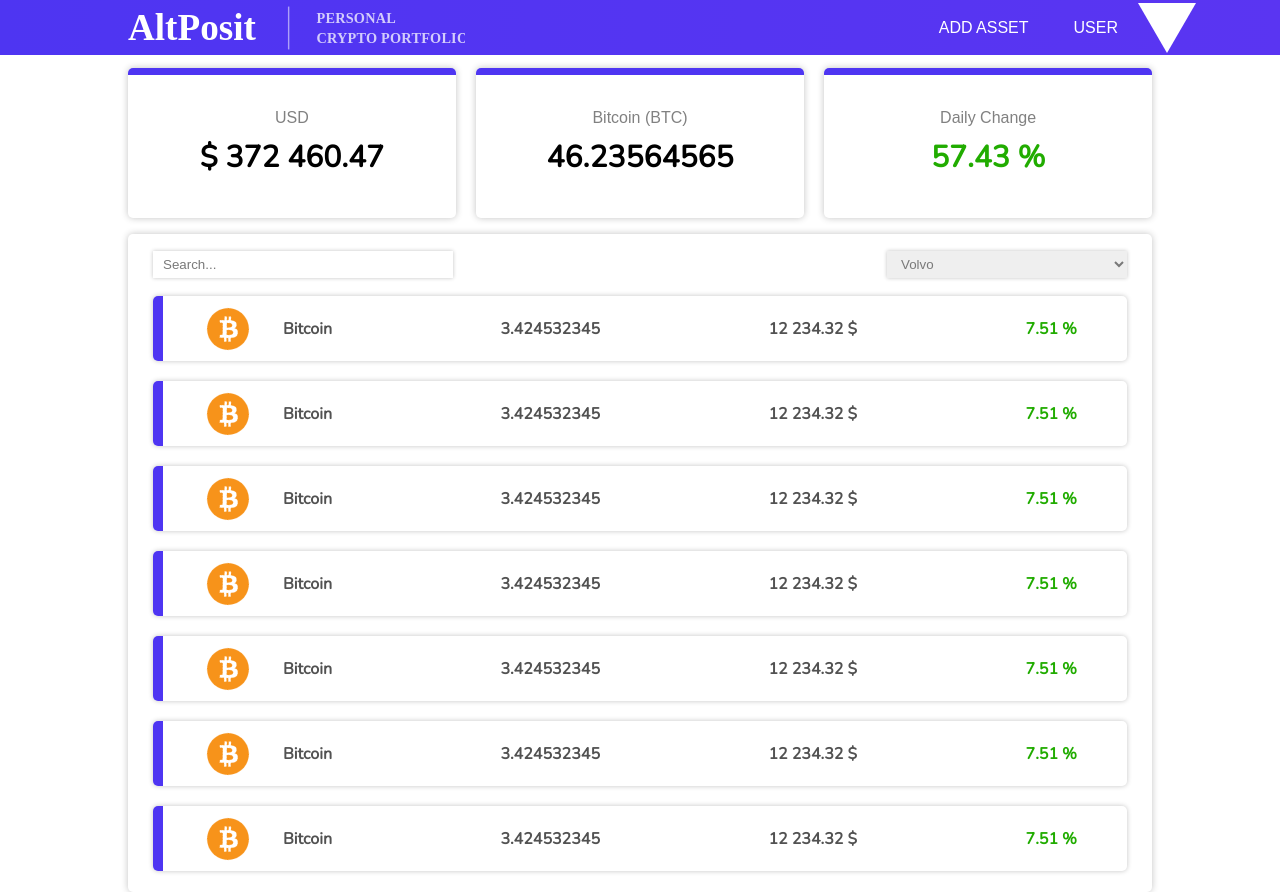
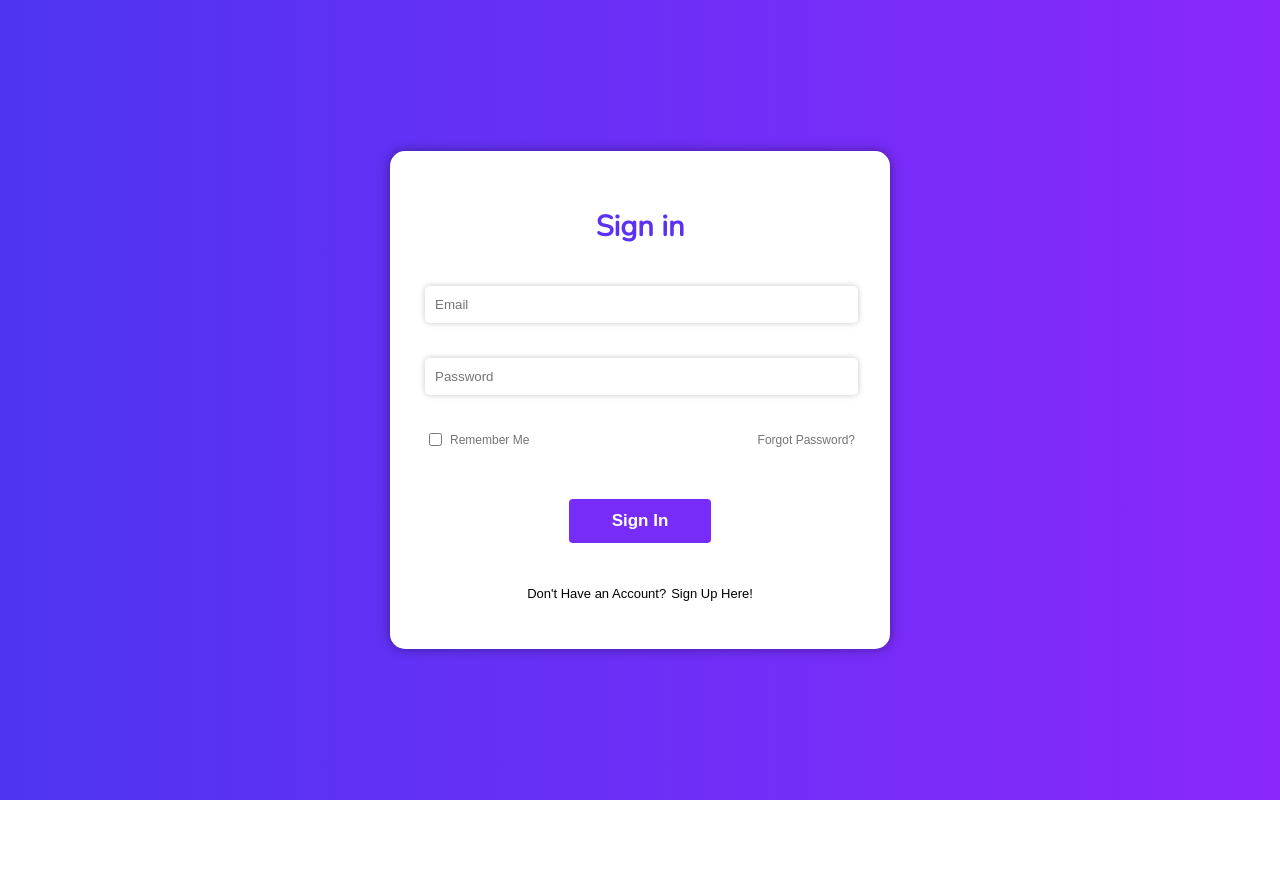
Before and after one commit to alkuca/Crypto-Portfolio, a React (Create React App) app in the folder client/: page /login in a window 1280 px wide. After the commit the page ends 800 px from the top, so only its background shows below. Built offline with nearby package versions, Linux system fonts and the light colour scheme.

Commit message:
login page

```diff
--- a/client/package.json
+++ b/client/package.json
@@ -6,6 +6,7 @@
     "classnames": "^2.2.6",
     "react": "^16.8.6",
     "react-dom": "^16.8.6",
+    "react-router-dom": "^5.0.1",
     "react-scripts": "2.1.8"
   },
   "scripts": {
--- a/client/src/App.css
+++ b/client/src/App.css
@@ -48,6 +48,7 @@
 
 .navbar--content--right{
   display:flex;
+  align-items:center;
 }
 
 .navbar--link{
@@ -55,6 +56,18 @@
   margin-right:20px;
   color:white;
   font-family: "Nunito ExtraBold", sans-serif;
+}
+
+.navbar--link-button{
+    margin-right:25px;
+    color:white;
+    font-family: "Nunito ExtraBold", sans-serif;
+    border: 0;
+    height: 35px;
+    width: 119px;
+    border-radius: 3px;
+    background: #07ab33;
+    box-shadow: 0 0 7px rgba(0, 0, 0, 0.24);
 }
 
 .navbar--user--menu{
@@ -134,6 +147,7 @@
         opacity:1;
     }
 }
+
 
 /* #####################################  END OF NAVBAR  ###################################### */
 
@@ -268,10 +282,24 @@
   display: flex;
   flex-direction: column;
   justify-content: center;
+  transition:0.2s;
+  cursor:pointer;
+}
+
+.asset:hover{
+    box-shadow: 0 0 7px rgba(0, 0, 0, 0.28);
+    transition:0.2s;
+    transform:scale(1.01)perspective(1px);
+}
+
+.asset:hover > .asset--blue--line{
+    transition:0.2s;
+    width:0;
 }
 
 .asset--blue--line{
   width:10px;
+  transition:0.2s;
   background: #4E35F2;
   left:0;
   top:0;
@@ -319,3 +347,134 @@
 }
 
 /* #####################################  END OF ASSETS  ###################################### */
+
+/* #####################################  START OF LOGIN  ###################################### */
+
+.login--page{
+    width:100%;
+    height:100vh;
+    background:red;
+    background: linear-gradient( to right, #4E35F2, #8A28FB);
+    display:flex;
+    flex-direction: column;
+    align-items: center;
+    justify-content: center;
+}
+
+
+.login--container{
+    min-width:500px;
+    background:white;
+    border-radius:15px;
+    box-shadow: 0 0 11px rgba(0, 0, 0, 0.40);
+    position:relative;
+}
+
+.login--content{
+    margin:35px;
+}
+
+
+.login--content--title--container{
+    width:100%;
+    height:80px;
+    display:flex;
+    flex-direction: column;
+    align-items: center;
+    justify-content: center;
+}
+
+.login--content--title{
+    color:#5B32F4;
+    font-weight:700;
+    font-size:29px;
+}
+
+.login--content--form--container input{
+    width:98%;
+    margin-top:20px;
+    margin-bottom:15px;
+    height:35px;
+    border:0;
+    background-color:white;
+    box-shadow: 0 0 6px rgba(0, 0, 0, 0.22);
+    padding-left:10px;
+    border-radius:5px;
+}
+
+input:focus{
+    outline: none;
+}
+button:focus{
+    outline: none;
+}
+
+
+.remember--me--container{
+    display:flex;
+    margin-top:20px;
+    flex-direction: row;
+    align-items: center;
+}
+
+
+.remember--me--label{
+    font-family: "Nunito SemiBold", sans-serif;
+    font-size:12px;
+    margin-left:5px;
+    color: #747474;
+}
+
+.forgot--password--label{
+    font-family: "Nunito SemiBold", sans-serif;
+    font-size:12px;
+    color: #747474;
+    margin-left: auto;
+}
+
+.sign--in--button--container{
+    margin-top:50px;
+    width:100%;
+    display:flex;
+    flex-direction: column;
+    align-items: center;
+    justify-content: center;
+}
+
+.sign--in--button{
+    border:none;
+    padding:12px 43px;
+    color:white;
+    font-weight:700;
+    font-size:17px;
+    border-radius:4px;
+    background:#772CF8;
+}
+
+
+.sign--up--here--container{
+    display:flex;
+    justify-content: center;
+    margin-top:30px;
+    font-size:13px;
+    font-family: "Nunito SemiBold", sans-serif;
+}
+
+.sign--up--here--link{
+    margin-left:5px;
+}
+
+
+@media screen and (max-width: 700px) {
+    .login--container{
+        min-width:87%;
+    }
+    .login--content{
+        margin:25px;
+    }
+    .login--container{
+        margin-bottom:50px;
+    }
+}
+
+/* #####################################  END OF LOGIN  ###################################### */
--- a/client/src/App.js
+++ b/client/src/App.js
@@ -1,61 +1,20 @@
 import React, { Component } from 'react';
 import './App.css';
-import Navbar from "./Components/Navbar"
-import ValueBlock from "./Components/ValueBlock";
-import Asset from "./Components/Asset";
+import Home from "./Components/Home";
+import Login from "./Components/Login";
+import {BrowserRouter as Router, Route} from 'react-router-dom';
 
 class App extends Component {
   render() {
     return (
-      <div className="App">
-          <Navbar/>
 
-        <div className="block--container">
-          <div className="block--container--content">
-              <ValueBlock type="USD" value="$ 372 460.47"/>
-              <ValueBlock type="Bitcoin (BTC)" value="46.23564565"/>
-              {/* replace next div block with ValeBlock Component */}
-              <div className="value--block">
-                  <div className="blue--line"/>
-                  <div className="value--block-content">
-                      <p className="value--block--value--type">Daily Change</p>
-                      <p className="value--block--value makeGreen">57.43 %</p>
-                  </div>
+          <Router>
+              <div className="App">
+                  <Route exact path="/" component={Home} />
+                  <Route exact path="/login" component={Login} />
               </div>
-              {/* end here */}
-          </div>
-        </div>
+          </Router>
 
-      <div className="assets--container">
-        <div className="assets--inner--container">
-            <div className="assets--search--filter-container">
-                <div className="assets--search--filter">
-                    <input placeholder="Search..." type="search"/>
-                </div>
-                <div className="assets--sort--filter">
-                    <form>
-                        <select name="cars">
-                            <option value="volvo">Volvo</option>
-                            <option value="saab">Saab</option>
-                            <option value="fiat">Fiat</option>
-                            <option value="audi">Audi</option>
-                        </select>
-                    </form>
-                </div>
-            </div>
-            <div className="asset--container">
-                <Asset/>
-                <Asset/>
-                <Asset/>
-                <Asset/>
-                <Asset/>
-                <Asset/>
-                <Asset/>
-            </div>
-        </div>
-      </div>
-
-      </div>
     );
   }
 }
--- /dev/null
+++ b/client/src/Components/Home.js
@@ -0,0 +1,67 @@
+import React, { Component } from 'react';
+import '../App.css';
+import ValueBlock from "./ValueBlock";
+import Asset from "./Asset";
+import Navbar from "./Navbar";
+
+
+class Home extends Component {
+    constructor(props){
+        super(props);
+
+    }
+
+    render() {
+        return (
+            <div>
+                <Navbar/>
+                <div className="block--container">
+                    <div className="block--container--content">
+                        <ValueBlock type="USD" value="$ 372 460.47"/>
+                        <ValueBlock type="Bitcoin (BTC)" value="46.23564565"/>
+                        {/* replace next div block with ValeBlock Component */}
+                        <div className="value--block">
+                            <div className="blue--line"/>
+                            <div className="value--block-content">
+                                <p className="value--block--value--type">Daily Change</p>
+                                <p className="value--block--value makeGreen">57.43 %</p>
+                            </div>
+                        </div>
+                        {/* end here */}
+                    </div>
+                </div>
+
+                <div className="assets--container">
+                    <div className="assets--inner--container">
+                        <div className="assets--search--filter-container">
+                            <div className="assets--search--filter">
+                                <input placeholder="Search..." type="search"/>
+                            </div>
+                            <div className="assets--sort--filter">
+                                <form>
+                                    <select name="cars">
+                                        <option value="volvo">Volvo</option>
+                                        <option value="saab">Saab</option>
+                                        <option value="fiat">Fiat</option>
+                                        <option value="audi">Audi</option>
+                                    </select>
+                                </form>
+                            </div>
+                        </div>
+                        <div className="asset--container">
+                            <Asset/>
+                            <Asset/>
+                            <Asset/>
+                            <Asset/>
+                            <Asset/>
+                            <Asset/>
+                            <Asset/>
+                        </div>
+                    </div>
+                </div>
+            </div>
+        );
+    }
+}
+
+export default Home;
--- /dev/null
+++ b/client/src/Components/Login.js
@@ -0,0 +1,56 @@
+import React, { Component } from 'react';
+import '../App.css';
+
+class Login extends Component {
+    constructor(props){
+        super(props);
+
+    }
+
+    render() {
+        return (
+            <div className="login--page">
+                <div className="login--container">
+                    <div className="login--content">
+                        <div className="login--content--title--container">
+                            <h1 className="login--content--title">Sign in</h1>
+                        </div>
+                        <div className="login--content--form--container">
+                            <form>
+                                <label>
+                                    <input
+                                        type="email"
+                                        name="email"
+                                        placeholder="Email"
+                                    />
+                                    <br />
+                                    <input
+                                        type="password"
+                                        name="password"
+                                        placeholder="Password"
+                                    />
+                                </label>
+                                <div className="login-buttons-container">
+
+                                </div>
+                            </form>
+                        </div>
+                        <div className="remember--me--container">
+                            <input className="remember--me--checkbox" type="checkbox" name="test" value="test" required/><label className="remember--me--label">Remember Me</label>
+                            <label className="forgot--password--label">Forgot Password?</label>
+                        </div>
+                        <div className="sign--in--button--container">
+                            <button className="sign--in--button">Sign In</button>
+                        </div>
+                        <div className="sign--up--here--container">
+                            <p className="sign--up--here">Don't Have an Account?</p>
+                            <p className="sign--up--here--link">Sign Up Here!</p>
+                        </div>
+                    </div>
+                </div>
+            </div>
+        );
+    }
+}
+
+export default Login;
--- a/client/src/Components/Navbar.js
+++ b/client/src/Components/Navbar.js
@@ -30,7 +30,7 @@
                                 <img alt="logo" className="navbar--logo" src={logo} />
                             </div>
                             <div className="navbar--content--right">
-                            <p className="navbar--link">ADD ASSET</p>
+                                <button className="navbar--link-button">ADD ASSET</button>
                                 <div className="navbar--user--menu" onClick={this.toggleMenu}>
                                     <p className="navbar--link">USER</p>
                                     <img src={menuArrow} className={classnames("menu--arrow",{
```
Also changed, not shown: 1 other file (tests, documents, lock files or other folders). Lines whose indentation alone changed are shown as unchanged.
